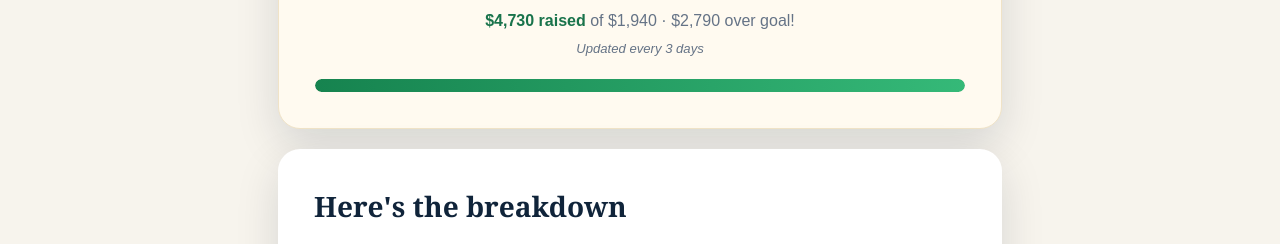
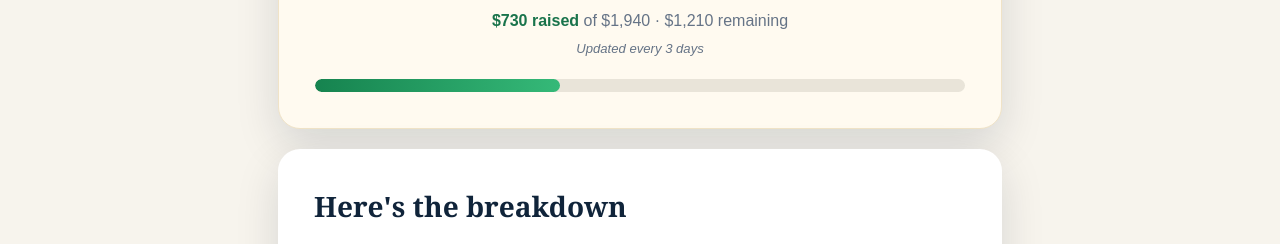
Before and after one commit to kingstonmivtzoim/chanukah, a plain HTML site: page index.html in a window 1280 px wide. Shown: the part 528-772 px from the top of the page. Drawn offline with Linux system fonts and the light colour scheme.

Commit message:
Update index.html

```diff
--- a/index.html
+++ b/index.html
@@ -27,7 +27,7 @@ button,.button{appearance:none;border:0;border-radius:999px;padding:13px 19px;fo
 </style></head><body><main class="wrap">
 <header class="hero"><div style="text-align:right;color:#f4d98e;font-family:Georgia,serif;font-size:1.25rem;font-weight:700;letter-spacing:.04em;margin:0 2px 16px 0" dir="rtl">בס״ד</div>
 <div class="kicker">Kingston, PA Mivtzoim</div><h1>Share the Light<br>of Chanukah!</h1><p>Please help us bring the joy, warmth, and light of Chanukah to more Jewish people.</p></header>
-<section class="card goal"><div class="label">Our fundraising goal</div><div class="amount">$1,940</div><p class="sub">Fundraising goal · Five nights</p><p class="sub" style="margin-top:12px"><strong style="color:#19734b">$4,730 raised</strong> of $1,940 · $2,790 over goal!</p><p class="sub" style="font-size:.82rem;margin-top:5px;font-style:italic">Updated every 3 days</p><div class="progress" role="img" aria-label="Progress toward the goal: $4,730 raised of $1,940 (244.07%); goal surpassed"><span style="width:100%"></span></div></section>
+<section class="card goal"><div class="label">Our fundraising goal</div><div class="amount">$1,940</div><p class="sub">Fundraising goal · Five nights</p><p class="sub" style="margin-top:12px"><strong style="color:#19734b">$730 raised</strong> of $1,940 · $1,210 remaining</p><p class="sub" style="font-size:.82rem;margin-top:5px;font-style:italic">Updated every 3 days</p><div class="progress" role="img" aria-label="Progress toward the goal: $730 raised of $1,940 (37.63%)"><span style="width:37.63%"></span></div></section>
 <section class="card"><h2>Here's the breakdown</h2><div class="breakdown">
 <div class="item"><span class="name">🚐 Mitzvah Tank <small style="display:block;font-weight:400;color:#667">Quantity: 1</small></span><span class="amount">$675</span></div>
 <div class="item"><span class="name">🍩 Doughnuts <small style="display:block;font-weight:400;color:#667">Quantity: 480</small></span><span class="amount">$650</span></div>
```
